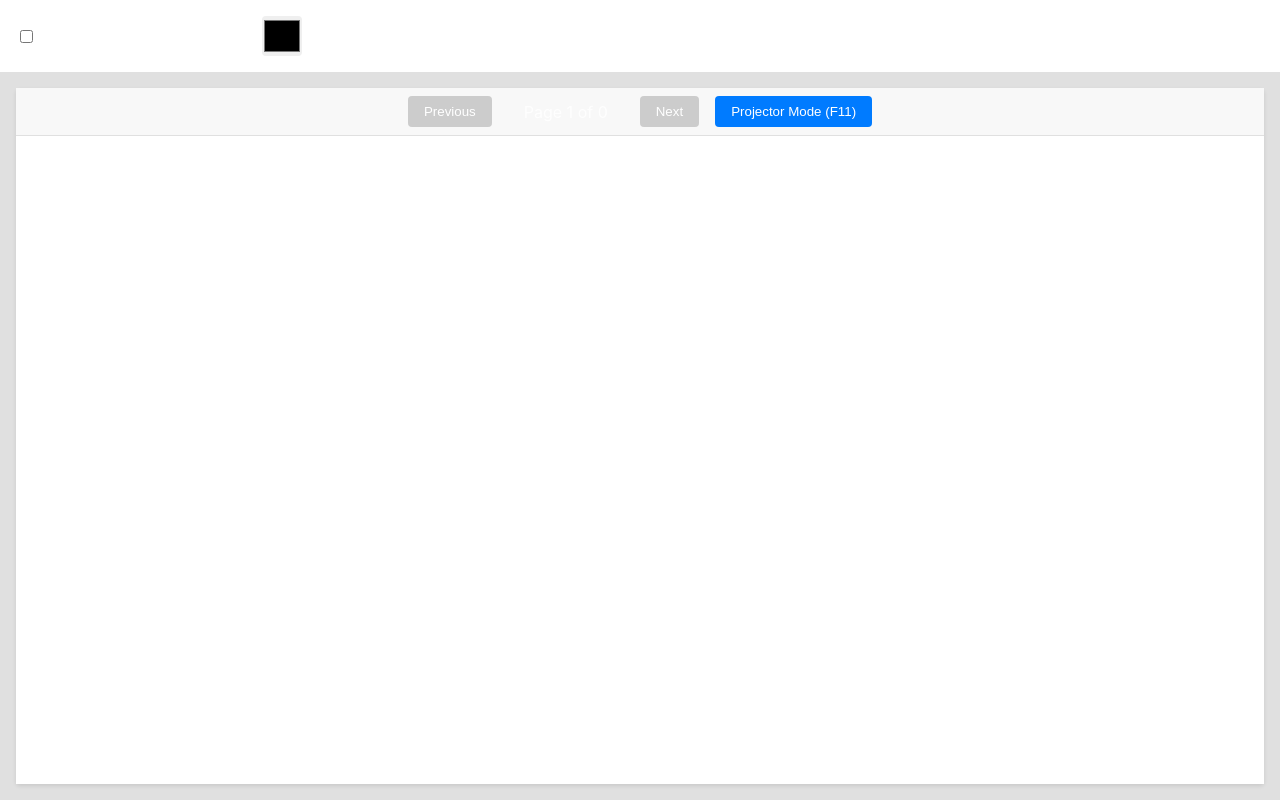
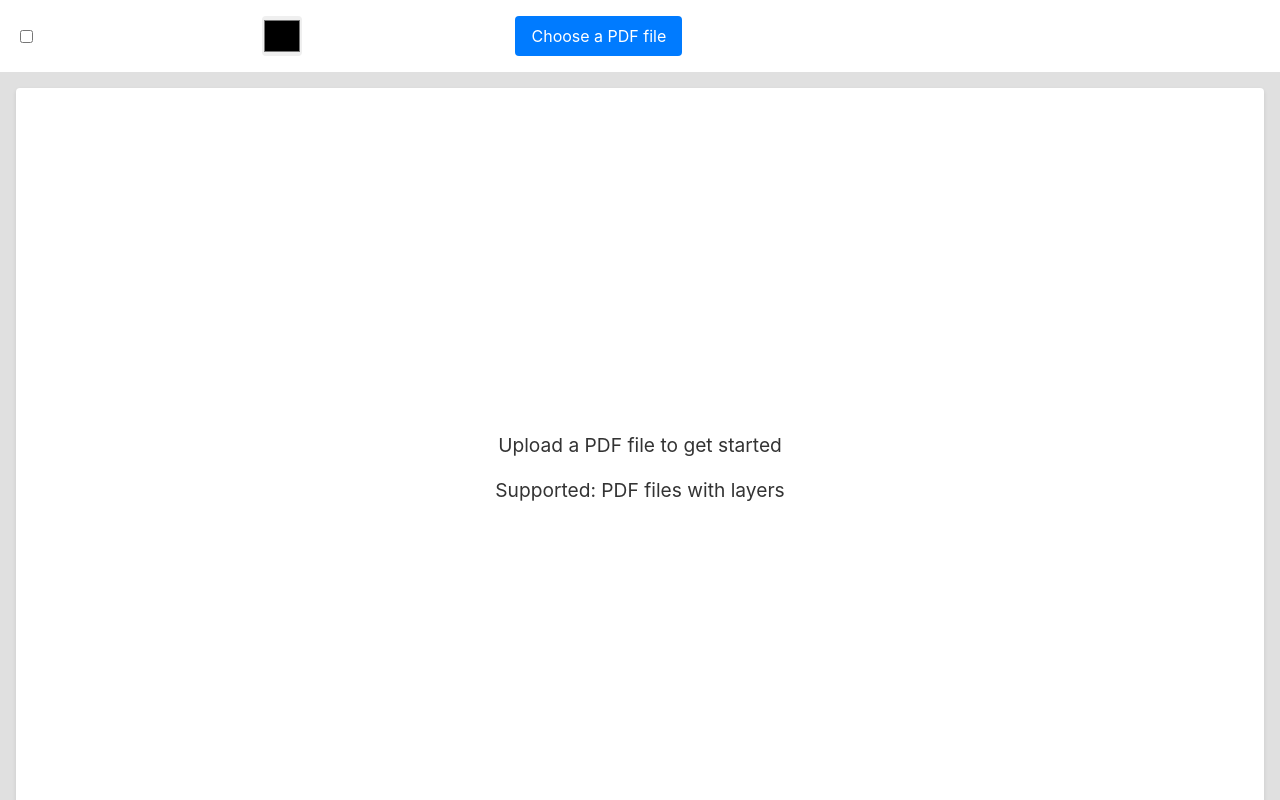
Before and after one commit to Filimaestro/pdfreader, a React (Vite) app: page / in a window 1280 px wide. Built offline with nearby package versions, Linux system fonts and the light colour scheme.

Commit message:
Add file upload functionality with styled UI

```diff
--- a/src/App.css
+++ b/src/App.css
@@ -35,11 +35,69 @@
   cursor: pointer;
 }
 
+.file-upload {
+  position: relative;
+  display: inline-flex;
+  align-items: center;
+  gap: 0.5rem;
+}
+
+.file-input {
+  position: absolute;
+  width: 1px;
+  height: 1px;
+  padding: 0;
+  margin: -1px;
+  overflow: hidden;
+  clip: rect(0, 0, 0, 0);
+  white-space: nowrap;
+  border: 0;
+}
+
+.file-label {
+  display: inline-flex;
+  align-items: center;
+  padding: 0.5rem 1rem;
+  background-color: #007bff;
+  color: white;
+  border-radius: 4px;
+  cursor: pointer;
+  transition: background-color 0.2s;
+}
+
+.file-label:hover {
+  background-color: #0056b3;
+}
+
 .viewer-container {
   flex: 1;
   overflow: hidden;
   padding: 1rem;
   background-color: #e0e0e0;
+}
+
+.upload-prompt {
+  display: flex;
+  flex-direction: column;
+  align-items: center;
+  justify-content: center;
+  height: 100%;
+  background-color: white;
+  border-radius: 4px;
+  box-shadow: 0 2px 4px rgba(0, 0, 0, 0.1);
+  padding: 2rem;
+  text-align: center;
+}
+
+.upload-prompt p {
+  margin: 0.5rem 0;
+  font-size: 1.2rem;
+  color: #333;
+}
+
+.upload-hint {
+  font-size: 0.9rem;
+  color: #666;
 }
 
 .pdf-viewer {
@@ -49,6 +107,13 @@
   background-color: white;
   border-radius: 4px;
   box-shadow: 0 2px 4px rgba(0, 0, 0, 0.1);
+  transition: all 0.3s ease;
+}
+
+.pdf-viewer.projector-mode {
+  background-color: transparent;
+  box-shadow: none;
+  border-radius: 0;
 }
 
 .pdf-container {
@@ -59,6 +124,11 @@
   padding: 1rem;
 }
 
+.projector-mode .pdf-container {
+  padding: 0;
+  overflow: hidden;
+}
+
 .controls {
   padding: 0.5rem;
   display: flex;
@@ -66,6 +136,21 @@
   gap: 1rem;
   background-color: #f8f8f8;
   border-bottom: 1px solid #e0e0e0;
+  transition: opacity 0.3s ease;
+}
+
+.projector-mode-btn {
+  background-color: #28a745;
+  color: white;
+  border: none;
+  padding: 0.5rem 1rem;
+  border-radius: 4px;
+  cursor: pointer;
+  transition: background-color 0.2s;
+}
+
+.projector-mode-btn:hover {
+  background-color: #218838;
 }
 
 .controls button {
--- a/src/App.tsx
+++ b/src/App.tsx
@@ -5,6 +5,17 @@ import './App.css';
 function App() {
   const [isInverted, setIsInverted] = useState(false);
   const [lineColor, setLineColor] = useState('#000000');
+  const [pdfUrl, setPdfUrl] = useState<string | null>(null);
+
+  const handleFileUpload = (event: React.ChangeEvent<HTMLInputElement>) => {
+    const file = event.target.files?.[0];
+    if (file && file.type === 'application/pdf') {
+      const url = URL.createObjectURL(file);
+      setPdfUrl(url);
+    } else {
+      alert('Please upload a PDF file');
+    }
+  };
 
   return (
     <div className="app">
@@ -30,13 +41,32 @@ function App() {
             {lineColor}
           </label>
         </div>
+        <div className="control-group">
+          <label className="file-upload">
+            Upload PDF:
+            <input
+              type="file"
+              accept=".pdf"
+              onChange={handleFileUpload}
+              className="file-input"
+            />
+            <span className="file-label">Choose a PDF file</span>
+          </label>
+        </div>
       </div>
       <div className="viewer-container">
-        <PDFViewer
-          url="/sample.pdf"
-          isInverted={isInverted}
-          lineColor={lineColor}
-        />
+        {pdfUrl ? (
+          <PDFViewer
+            url={pdfUrl}
+            isInverted={isInverted}
+            lineColor={lineColor}
+          />
+        ) : (
+          <div className="upload-prompt">
+            <p>Upload a PDF file to get started</p>
+            <p className="upload-hint">Supported: PDF files with layers</p>
+          </div>
+        )}
       </div>
     </div>
   );
```
